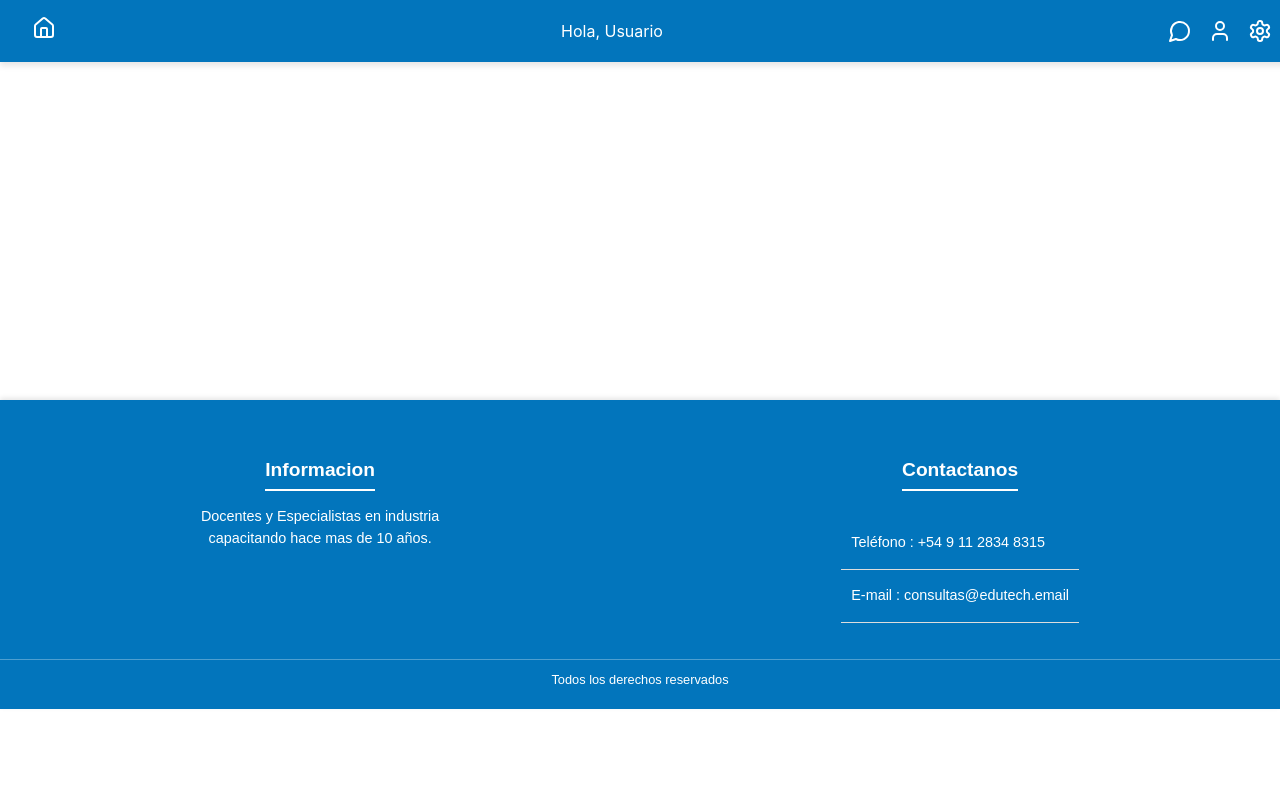
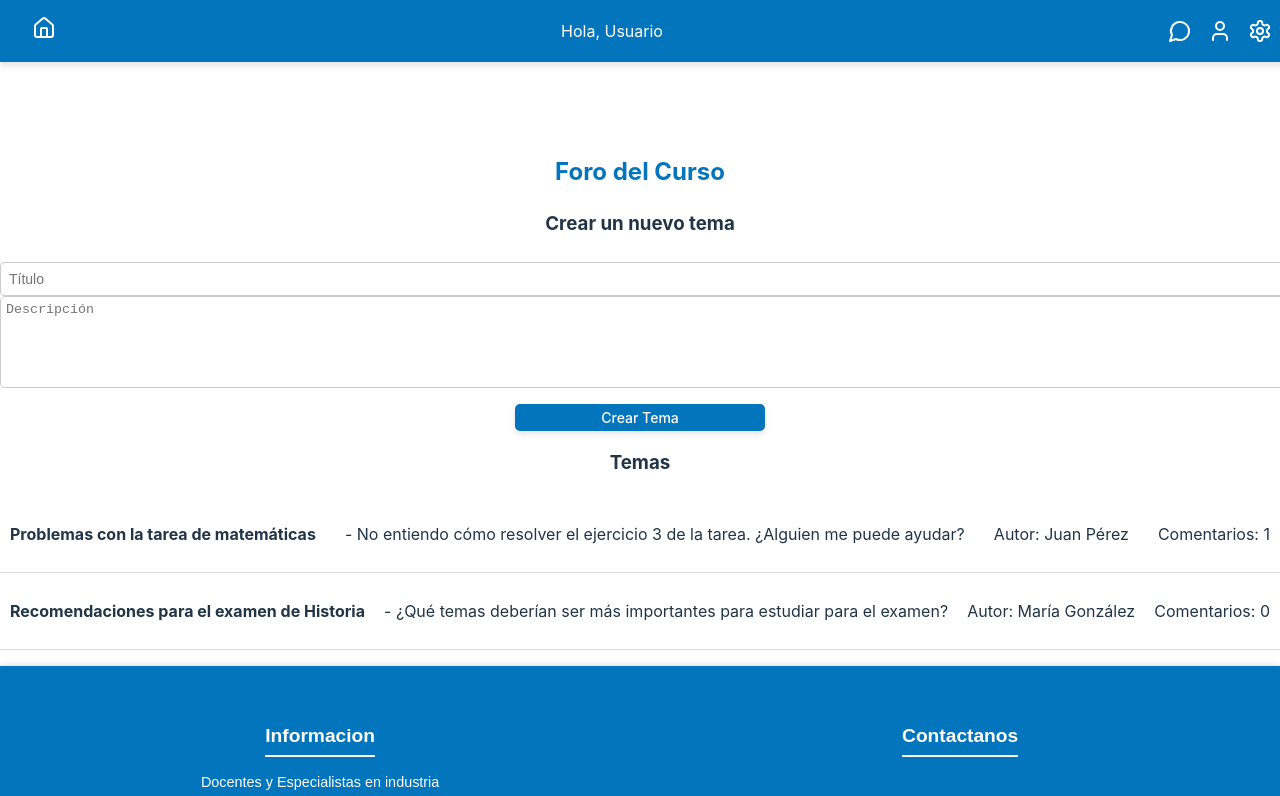
Before and after one commit to Javi1327/proyectofinal, a React (Vite) app: page /alumno/foro in a window 1280 px wide. Shown: the top 796 px of the page. Built offline with nearby package versions, Linux system fonts and the light colour scheme; data requests are answered from the project's data file.

Commit message:
Agregado Foro del curso

```diff
--- a/db.json
+++ b/db.json
@@ -80,5 +80,26 @@
       "archivoProfesor": null,
       "tareasEnviadas": []
     }
+  ],
+  "temasForo": [
+    {
+      "id": "1",
+      "titulo": "Problemas con la tarea de matemáticas",
+      "descripcion": "No entiendo cómo resolver el ejercicio 3 de la tarea. ¿Alguien me puede ayudar?",
+      "autor": "Juan Pérez",
+      "comentarios": [
+        {
+          "autor": "María González",
+          "comentario": "Yo también tengo problemas con ese ejercicio, ¿te puedo ayudar?"
+        }
+      ]
+    },
+    {
+      "id": "2",
+      "titulo": "Recomendaciones para el examen de Historia",
+      "descripcion": "¿Qué temas deberían ser más importantes para estudiar para el examen?",
+      "autor": "María González",
+      "comentarios": []
+    }
   ]
 }
--- a/src/App.jsx
+++ b/src/App.jsx
@@ -19,6 +19,7 @@ import AlumnoView from './pages/AlumnoView';
 import VerNotasAlumnos from './components/VerNotasAlumnos';
 import TareasAlumno from './components/TareasAlumno';
 import TareasProfesor from './components/TareasProfesor';
+import Foro from './components/Foro';
 
 const App = () => {
   return (
@@ -42,6 +43,7 @@ const App = () => {
           <Route path="/alumno" element={<AlumnoView />} />
           <Route path="/alumno/ver-notas" element={<VerNotasAlumnos />} />
           <Route path="/alumno/tareas-alumno" element={<TareasAlumno />} />
+          <Route path="/alumno/foro" element={<Foro />} />
         </Routes>
         <Footer />
       </BrowserRouter>
--- /dev/null
+++ b/src/components/Foro.css
@@ -0,0 +1,29 @@
+/* Foro.css */
+.tema {
+    margin-bottom: 20px;
+    padding: 10px;
+    border: 1px solid #ccc;
+    border-radius: 5px;
+  }
+
+  textarea {
+    width: 100%;
+    height: 80px;
+    padding: 5px;
+    border: 1px solid #ccc;
+    border-radius: 5px;
+  }
+
+  button {
+    padding: 5px 10px;
+    margin-top: 10px;
+    background-color: #0275bc;
+    color: white;
+    border: none;
+    border-radius: 5px;
+    cursor: pointer;
+  }
+
+  button:hover {
+    background-color: #025b99;
+  }
--- /dev/null
+++ b/src/components/Foro.jsx
@@ -0,0 +1,137 @@
+import React, { useState, useEffect } from "react";
+import "./Foro.css";
+
+
+const Foro = () => {
+  const [temas, setTemas] = useState([]);
+  const [nuevoTitulo, setNuevoTitulo] = useState("");
+  const [nuevaDescripcion, setNuevaDescripcion] = useState("");
+  const [comentario, setComentario] = useState("");
+  const [temaSeleccionado, setTemaSeleccionado] = useState(null);
+
+  // Obtener los temas desde la API simulada
+  useEffect(() => {
+    const obtenerTemas = async () => {
+      const respuesta = await fetch("http://localhost:3001/temasForo");
+      const datos = await respuesta.json();
+      setTemas(datos);
+    };
+    obtenerTemas();
+  }, []);
+
+  // Crear un nuevo tema
+  const crearTema = async () => {
+    const nuevoTema = {
+      id: Date.now().toString(),
+      titulo: nuevoTitulo,
+      descripcion: nuevaDescripcion,
+      autor: "Alumno", // El nombre del autor puede ser dinámico según el usuario
+      comentarios: [],
+    };
+
+    await fetch("http://localhost:3001/temasForo", {
+      method: "POST",
+      body: JSON.stringify(nuevoTema),
+      headers: {
+        "Content-Type": "application/json",
+      },
+    });
+
+    // Actualizar los temas en el estado
+    setTemas([...temas, nuevoTema]);
+    setNuevoTitulo("");
+    setNuevaDescripcion("");
+  };
+
+  // Agregar un comentario a un tema
+  const agregarComentario = async () => {
+    if (!comentario) return;
+
+    const comentarioNuevo = {
+      autor: "Alumno", // El nombre del autor puede ser dinámico según el usuario
+      comentario,
+    };
+
+    const temaActualizado = {
+      ...temaSeleccionado,
+      comentarios: [...temaSeleccionado.comentarios, comentarioNuevo],
+    };
+
+    await fetch(`http://localhost:3001/temasForo/${temaSeleccionado.id}`, {
+      method: "PATCH",
+      body: JSON.stringify(temaActualizado),
+      headers: {
+        "Content-Type": "application/json",
+      },
+    });
+
+    // Actualizar los temas en el estado
+    setTemas(
+      temas.map((tema) =>
+        tema.id === temaSeleccionado.id ? temaActualizado : tema
+      )
+    );
+
+    setComentario(""); // Limpiar el campo de comentario
+    setTemaSeleccionado(null); // Volver a la lista de temas
+  };
+
+  return (
+    <div>
+      <h2>Foro del Curso</h2>
+
+      {/* Formulario para crear un nuevo tema */}
+      <div>
+        <h3>Crear un nuevo tema</h3>
+        <input
+          type="text"
+          placeholder="Título"
+          value={nuevoTitulo}
+          onChange={(e) => setNuevoTitulo(e.target.value)}
+        />
+        <textarea
+          placeholder="Descripción"
+          value={nuevaDescripcion}
+          onChange={(e) => setNuevaDescripcion(e.target.value)}
+        />
+        <button onClick={crearTema}>Crear Tema</button>
+      </div>
+
+      <h3>Temas</h3>
+      <ul>
+        {temas.map((tema) => (
+          <li key={tema.id} onClick={() => setTemaSeleccionado(tema)}>
+            <strong>{tema.titulo}</strong> - {tema.descripcion}
+            <p>Autor: {tema.autor}</p>
+            <p>Comentarios: {tema.comentarios.length}</p>
+          </li>
+        ))}
+      </ul>
+
+      {temaSeleccionado && (
+        <div>
+          <h3>{temaSeleccionado.titulo}</h3>
+          <p>{temaSeleccionado.descripcion}</p>
+          <h4>Comentarios</h4>
+          <ul>
+            {temaSeleccionado.comentarios.map((com, index) => (
+              <li key={index}>
+                <strong>{com.autor}</strong>: {com.comentario}
+              </li>
+            ))}
+          </ul>
+
+          {/* Formulario para agregar comentario */}
+          <textarea
+            placeholder="Escribe un comentario"
+            value={comentario}
+            onChange={(e) => setComentario(e.target.value)}
+          />
+          <button onClick={agregarComentario}>Agregar Comentario</button>
+        </div>
+      )}
+    </div>
+  );
+};
+
+export default Foro;
--- a/src/components/Navbar.jsx
+++ b/src/components/Navbar.jsx
@@ -23,7 +23,7 @@ const Navbar = () => {
         <span className="navbar-username">Hola, {user?.name || "Usuario"}</span>
       </div>
       <div className="navbar-right">
-        <MessageCircle className="navbar-icon" onClick={() => navigate('/foro')} />
+        <MessageCircle className="navbar-icon" onClick={() => navigate('/alumno/foro')} />
         <User className="navbar-icon" onClick={() => navigate('/perfil')} />
         <Settings className="navbar-icon" onClick={() => navigate('/configuraciones')} />
         <LogOut className="navbar-icon" onClick={logout} />
```
Also changed, not shown: src/components/AgregarComentario.jsx (added, +42 -0 lines), src/components/CrearTema.jsx (added, +60 -0 lines).
